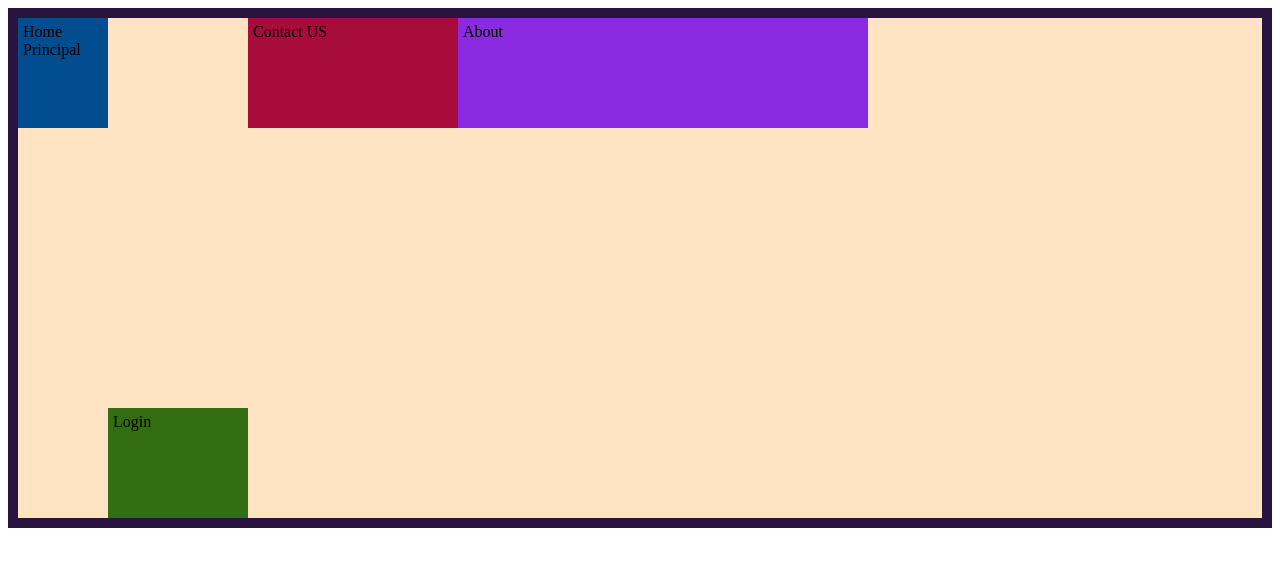
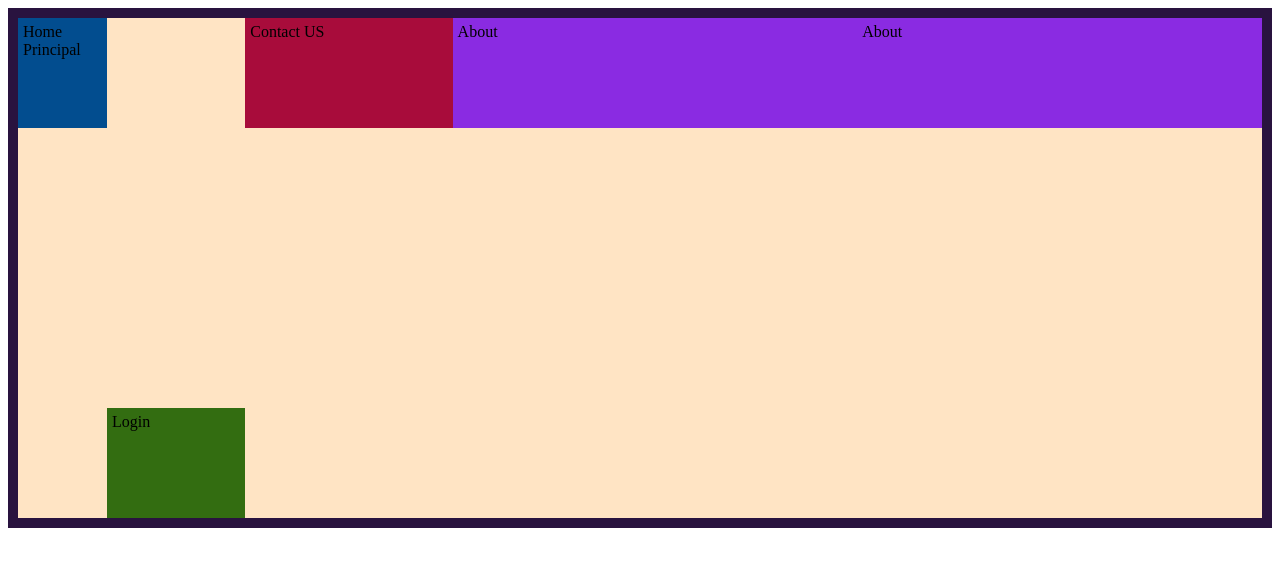
Before and after one commit to RomeroEzequiel19/Layout-con-FlexBox, a plain HTML site: page index.html in a window 1280 px wide. Drawn offline with Linux system fonts and the light colour scheme.

Commit message:
Segundo commit com prueba

```diff
--- a/index.html
+++ b/index.html
@@ -14,6 +14,7 @@
         <div class="elemento2">Login</div>
         <div class="elemento3">Contact US</div>
         <div class="elemento4">About</div>
+        <div class="elemento4">About</div>
 
 
     </div>
```
